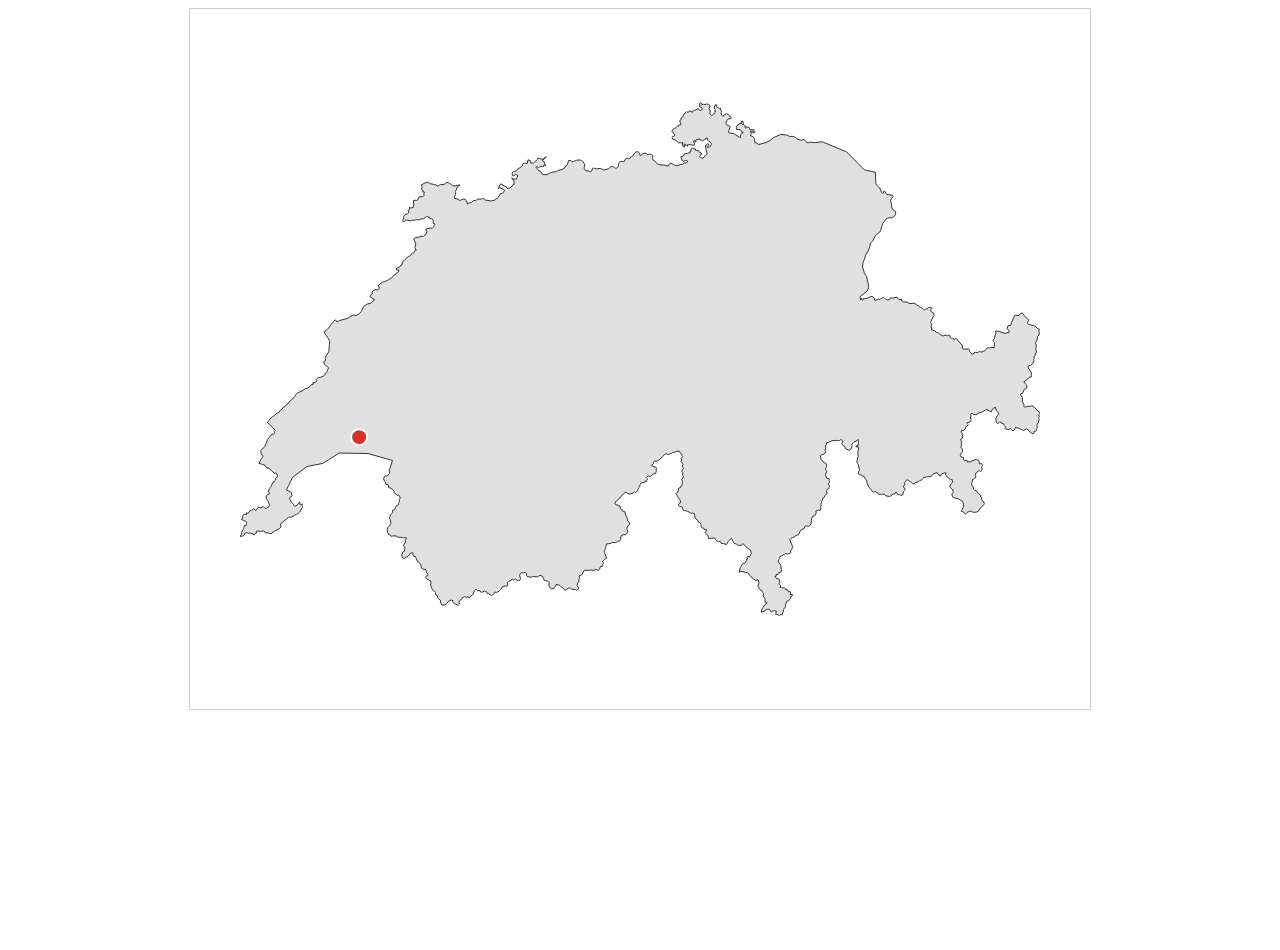
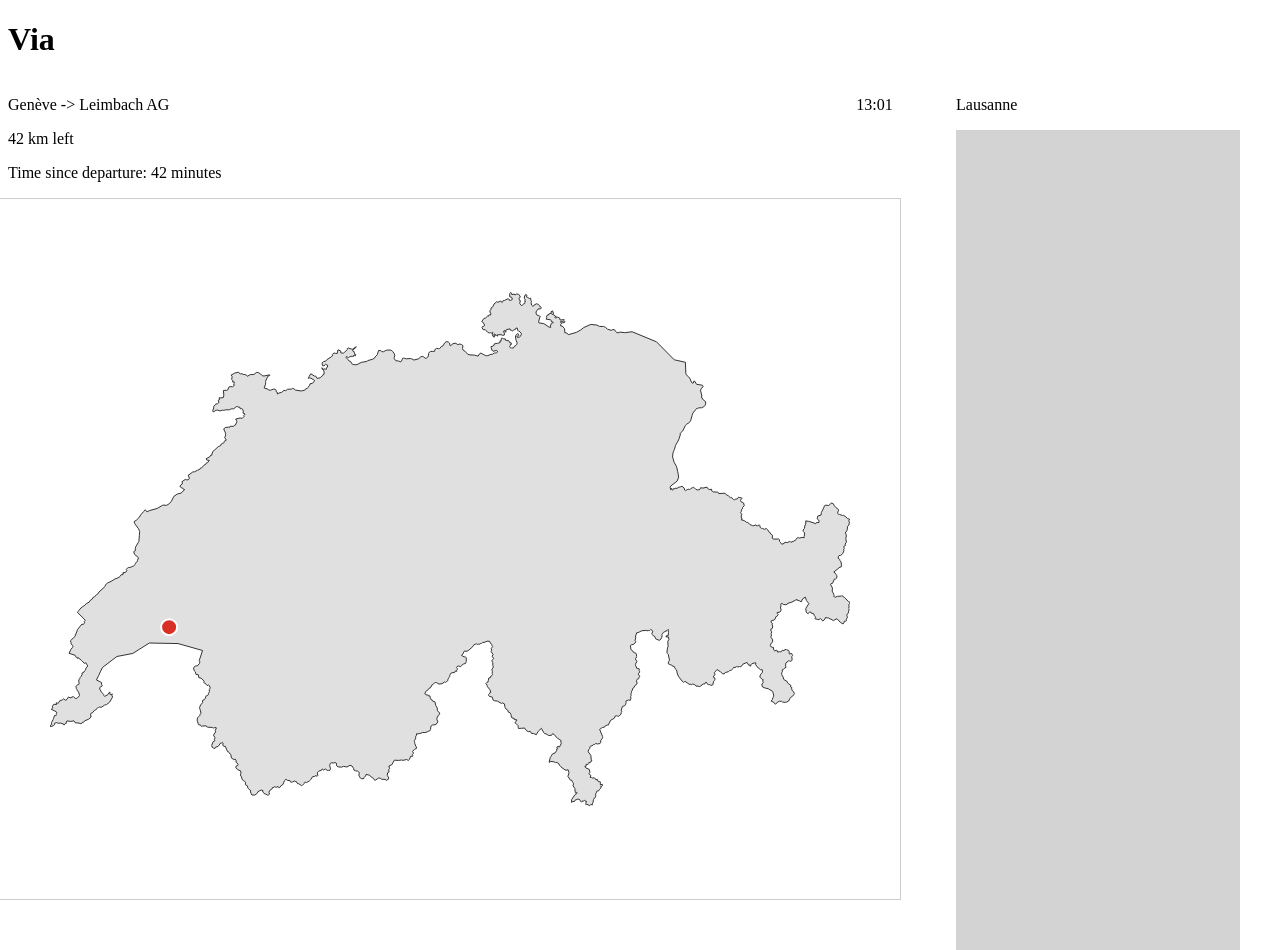
Before and after one commit to com-480-data-visualization/via, a Vue app in the folder via-ui/: page / in a window 1280 px wide. Before the commit the page ends 800 px from the top, so only its background shows below. Built offline with nearby package versions, Linux system fonts and the light colour scheme.

Commit message:
add app component modifications

```diff
--- a/via-ui/src/App.vue
+++ b/via-ui/src/App.vue
@@ -1,9 +1,21 @@
 <script setup lang="ts">
-import SwissMap from '@/components/SwissMap.vue'
+import LeftSide from '@/components/LeftSide.vue'
+import RightSide from '@/components/RightSide.vue'
 </script>
 
 <template>
-  <SwissMap/>
+<div>
+  <h1>Via</h1>
+  <div id="TopLevel">
+    <LeftSide/>
+    <RightSide/>
+  </div>
+</div>
 </template>
 
-<style scoped></style>
+<style scoped>
+#TopLevel{
+  display: flex;
+  justify-content: space-between;
+}
+</style>
```
